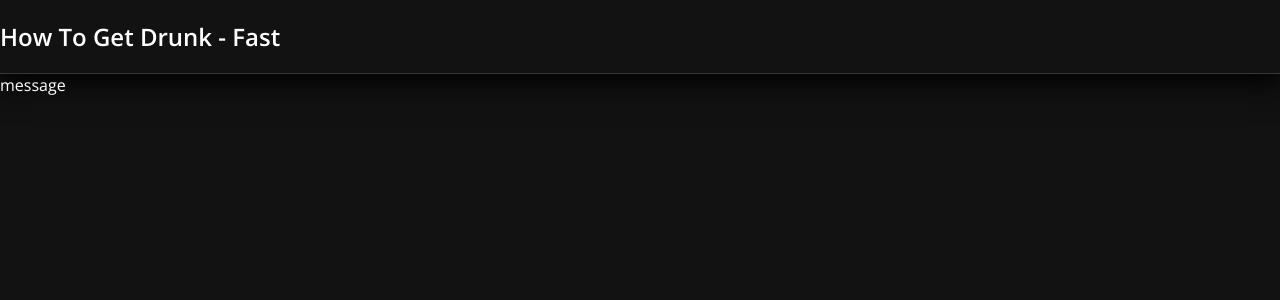
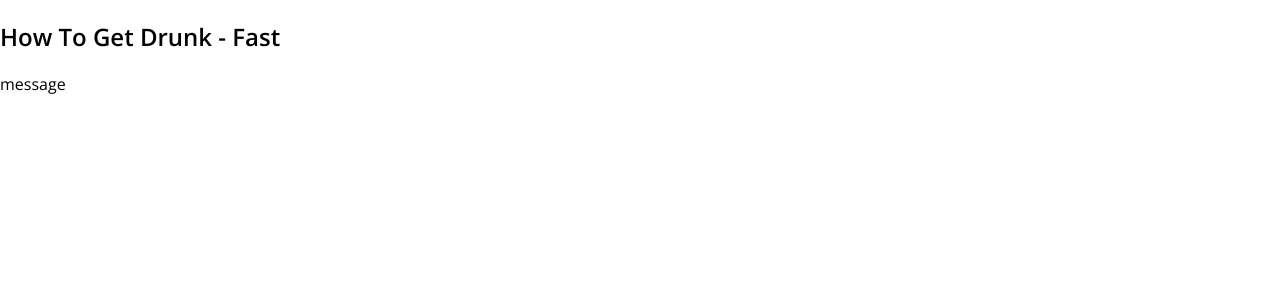
Before and after one commit to larsrickert/how-to-get-drunk-fast, a Vue app in the folder frontend/: page / in a window 1280 px wide. Shown: the top 300 px of the page. Built offline with nearby package versions, Linux system fonts and the light colour scheme.

Commit message:
feat: add auto dark mode

```diff
--- a/frontend/package.json
+++ b/frontend/package.json
@@ -17,6 +17,7 @@
   },
   "dependencies": {
     "@fontsource/open-sans": "^4.5.14",
+    "@vueuse/core": "^9.13.0",
     "element-plus": "^2.3.1",
     "pinia": "^2.0.33",
     "vue": "^3.2.47",
--- a/frontend/src/App.vue
+++ b/frontend/src/App.vue
@@ -1,6 +1,10 @@
 <script lang="ts" setup>
+import { useDark } from "@vueuse/core";
 import { ElContainer, ElHeader, ElMain } from "element-plus";
 import { RouterView } from "vue-router";
+
+// enable automatic dark mode based on user preferences
+useDark();
 </script>
 
 <template>
@@ -18,7 +22,7 @@ import { RouterView } from "vue-router";
 @use "@/styles/index.scss";
 
 .el-header {
-  border-bottom: 1px solid var(--el-border-color-lighter);
+  border-bottom: 1px solid var(--el-border-color-light);
   box-shadow: var(--el-box-shadow);
   display: flex;
   align-items: center;
```
Also changed, not shown: 1 other file (tests, documents, lock files or other folders).
